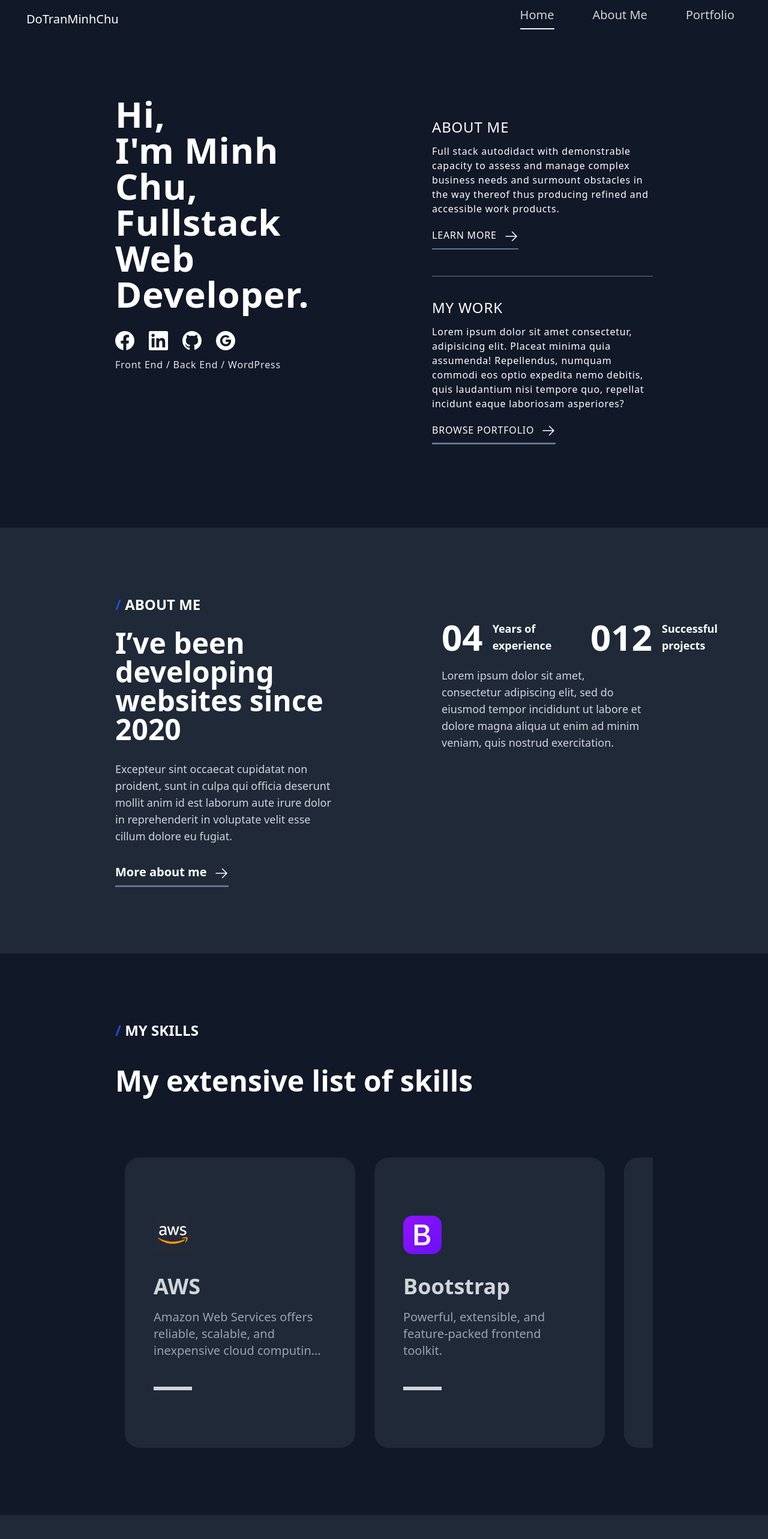
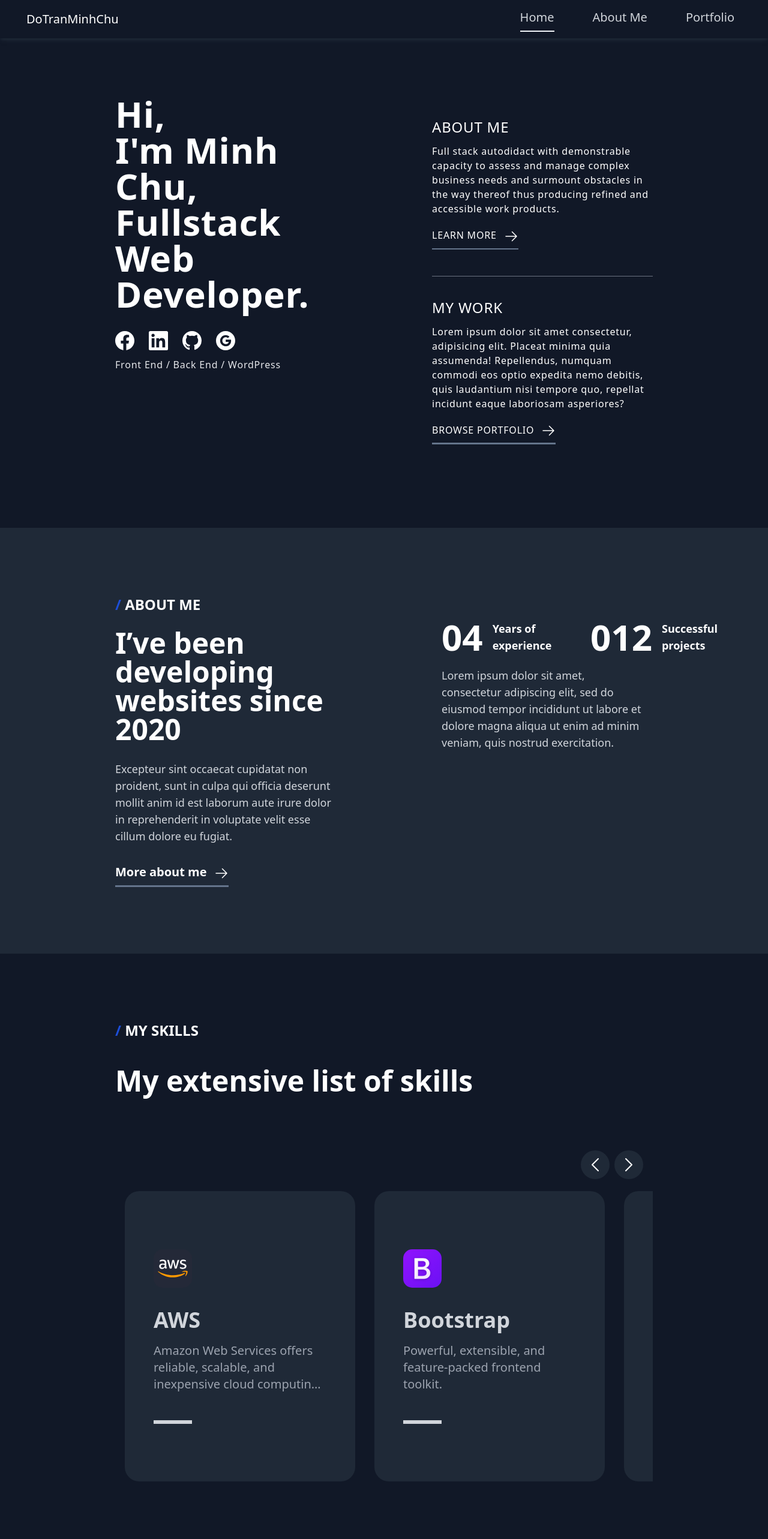
Before and after one commit to DoTranMinhChu/portfolio, a Next.js app: page / in a window 1280 px wide. Shown: the top 2566 px of the page at 60% size. Built offline with nearby package versions, Linux system fonts and the light colour scheme.

Commit message:
[CHANGE]: Animation navbar mobile

```diff
--- a/src/components/button/itemMenuButton.component.tsx
+++ b/src/components/button/itemMenuButton.component.tsx
@@ -12,8 +12,8 @@ export default function ItemMenuButton({ children, href, className, active, ...p
         <>
             <a href={href} className={`w-fit group cursor-pointer ${className || ""}`}>
                 <div className="inline-block h-6">{children}</div>
-                <div className="h-1.5 transition ease-in-out delay-150 ">
-                    <div className="flex justify-center w-full mt-2 h-2/5">
+                <div className="h-1.5 transition ease-in-out delay-150 relative">
+                    <div className="absolute flex justify-center w-full mt-2 h-2/5">
                         <div className={`h-full duration-300 ease-in-out delay-75 bg-slate-100 underline-button group-hover:w-full ${active ? "w-full" : ""}`} >
                         </div>
                     </div>
--- a/src/components/cards/portfolioCard.component.tsx
+++ b/src/components/cards/portfolioCard.component.tsx
@@ -7,7 +7,7 @@ interface Props extends IProps {
 export default function PortFolioCard({ children, className, data, ...props }: Props) {
     return (
         <>
-            <div className="w-full mx-auto overflow-hidden duration-300 bg-gray-900 cursor-pointer my-14 rounded-3xl group hover:scale-105 group-hover:ease-in-out">
+            <div className={`w-full mx-auto overflow-hidden duration-300 cursor-pointer my-14 rounded-3xl group hover:scale-105 group-hover:ease-in-out ${className}`}>
                 <div className="flex flex-wrap justify-end m-6 font-medium mt-9 group ">
                     {
                         data.technicals.map((technicalProject: ITechnicalProject) => {
@@ -29,7 +29,7 @@ export default function PortFolioCard({ children, className, data, ...props }: P
                     <img className="" src={data.thumnailUrl}></img>
                 </div>
 
-            </div>
+            </div >
 
         </>
     )
--- a/src/components/navbar/index.tsx
+++ b/src/components/navbar/index.tsx
@@ -12,8 +12,8 @@ export default function Navbar() {
     }
     return (
         <>
-            <nav className="bg-gray-900">
-                <div className="px-2 mx-auto sm:px-6 lg:px-8">
+            <nav className="relative shadow-md shadow-gray-800">
+                <div className="relative z-50 px-2 mx-auto bg-gray-900 sm:px-6 lg:px-8">
                     <div className="relative flex items-center h-16">
                         <div className="absolute inset-y-0 left-0 flex items-center sm:hidden">
 
@@ -53,8 +53,8 @@ export default function Navbar() {
                 </div>
 
 
-                <div className={openMobileMenu ? "hidden" : "" + " sm:hidden"} id="mobile-menu">
-                    <div className="px-2 pt-2 pb-3 space-y-1 shadow-md shadow-gray-800">
+                <div className={`duration-500 ease-in-out bg-gray-900 top-full left-0 right-0 h-fit overflow-hidden z-0  ${openMobileMenu ? "!-top-40" : "sm:!-top-40"} absolute shadow-md shadow-gray-800`} id="mobile-menu">
+                    <div className="px-2 pt-2 pb-3">
                         {
                             menuNavbarList.map((item: TItemNavbar) => {
 
--- a/src/components/portfolioList/index.tsx
+++ b/src/components/portfolioList/index.tsx
@@ -1,15 +1,17 @@
 import { IProps } from "@/interfaces/iProps.interface"
 import PortFolioCard from "../cards/portfolioCard.component"
-import { projectsList } from "@/data/projectsList"
+
 import { IProject } from "@/interfaces/iProject.interface";
 
 interface Props extends IProps {
+    projectsList: IProject[],
+    cardClassName?: string
 }
-export default function PortfolioList({ children, className, data, ...props }: Props) {
+export default function PortfolioList({ children, className, projectsList, cardClassName, data, ...props }: Props) {
     const leftData: JSX.Element[] = [];
     const rightData: JSX.Element[] = [];
     projectsList.forEach((value: IProject, index: number) => {
-        const card = <PortFolioCard data={value} key={value.name} />
+        const card = <PortFolioCard data={value} key={value.name} className={cardClassName ? cardClassName : ""} />
         if (index % 2 == 0) {
             rightData.push(card);
         } else {
--- a/src/components/skillsList/index.tsx
+++ b/src/components/skillsList/index.tsx
@@ -1,7 +1,7 @@
 import SkillCard from "@/components/cards/skillCard.component";
 import { skillsList } from "@/data/skillsList";
 import { ICardSkills } from "@/interfaces/iCardSkills.interface";
-import { useEffect, useRef, useState } from "react";
+import { useCallback, useEffect, useRef, useState } from "react";
 import { MouseEvent } from "react";
 export default function SkillsList() {
     const boxList = useRef<any>(null);
@@ -10,29 +10,53 @@ export default function SkillsList() {
     const [pressed, setPressed] = useState<boolean>(false);
     const [startX, setStartX] = useState<number>(0);
     const [dataList, setDataList] = useState<ICardSkills[]>(skillsList);
+    const [hadAddTransition, setHadAddTransition] = useState<boolean>(false);
     const handleMouseDown = (e: MouseEvent) => {
         setStartX(e.clientX - translateXPosition);
         setPressed(true);
 
     }
+    const timing = 500;
     const handleMouseMove = (e: MouseEvent) => {
         if (!pressed) return;
-        const childrenWidth = boxList.current.children[0].offsetWidth;
-        const cardDisplay = outerBox.current.offsetWidth / childrenWidth;
-        const minPositionToLeft = - (childrenWidth * (skillsList.length - cardDisplay));
+        setHadAddTransition(false);
         const newtranslateXPosition = e.clientX - startX;
-        setTranslateXPosition(e.clientX - startX);
-        if (newtranslateXPosition > 0) setTranslateXPosition(0)
-        if (newtranslateXPosition < minPositionToLeft) setTranslateXPosition(minPositionToLeft);
-
+        setNewtranslateXPosition(newtranslateXPosition)
     }
     const handleMouseUp = (e: MouseEvent) => {
         setPressed(false);
     }
+    const setNewtranslateXPosition = (newtranslateXPosition: number) => {
+        const childrenWidth = boxList.current.children[0].offsetWidth;
+        const cardDisplay = outerBox.current.offsetWidth / childrenWidth;
+        const minPositionToLeft = - (childrenWidth * (skillsList.length - cardDisplay));
+        setTranslateXPosition(newtranslateXPosition);
+        if (newtranslateXPosition > 0) setTranslateXPosition(0);
+        if (newtranslateXPosition < minPositionToLeft) setTranslateXPosition(minPositionToLeft);
+    }
+    const handleChangeSkill = (numberChange: number) => {
+        const childrenWidth = boxList.current.children[0].offsetWidth;
+        let newtranslateXPosition = translateXPosition - numberChange * childrenWidth;
+        newtranslateXPosition = Math.ceil(newtranslateXPosition / childrenWidth) * childrenWidth
+        setHadAddTransition(true);
+        setTranslateXPosition(newtranslateXPosition);
+        setNewtranslateXPosition(newtranslateXPosition)
+    }
+
+
     return (
         <>
             <div className="w-full mt-20 overflow-hidden" ref={outerBox}>
-                <div className="flex cursor-pointer duration-0 min-w-max" style={{ transform: `translateX(${translateXPosition}px)` }} onMouseDown={handleMouseDown} onMouseMove={handleMouseMove} onMouseUp={handleMouseUp} ref={boxList}>
+                <div className="flex justify-end px-3">
+                    <svg className="w-12 h-12 p-2 m-1 bg-gray-800 rounded-full cursor-pointer hover:bg-gray-700" fill="none" stroke="currentColor" strokeWidth="1.5" viewBox="0 0 24 24" xmlns="http://www.w3.org/2000/svg" aria-hidden="true" onClick={() => handleChangeSkill(-1)}>
+                        <path strokeLinecap="round" strokeLinejoin="round" d="M15.75 19.5L8.25 12l7.5-7.5"></path>
+                    </svg>
+                    <svg className="w-12 h-12 p-2 m-1 bg-gray-800 rounded-full cursor-pointer hover:bg-gray-700" fill="none" stroke="currentColor" strokeWidth="1.5" viewBox="0 0 24 24" xmlns="http://www.w3.org/2000/svg" aria-hidden="true" onClick={() => handleChangeSkill(1)}>
+                        <path strokeLinecap="round" strokeLinejoin="round" d="M8.25 4.5l7.5 7.5-7.5 7.5"></path>
+                    </svg>
+
+                </div>
+                <div className={`flex cursor-pointer duration-0 min-w-max ${hadAddTransition ? `duration-${500} ease-in-out` : ""}`} style={{ transform: `translateX(${translateXPosition}px)` }} onMouseDown={handleMouseDown} onMouseMove={handleMouseMove} onMouseUp={handleMouseUp} onMouseOut={handleMouseUp} ref={boxList}>
                     {
                         dataList.map((item: ICardSkills) => {
                             return (
--- a/src/pages/about-me/index.tsx
+++ b/src/pages/about-me/index.tsx
@@ -4,7 +4,6 @@ import Link from "next/link";
 export default function AboutMe() {
   return (
     <>
-
       <div className="px-4 py-12 sm:py-18 md:py-24 sm:px-8 md:px-24 xl:px-48">
         <section>
           <h1 className="mb-8 text-6xl font-semibold"> I&apos;m Minh Chu,<br/>Fullstack Web Developer.</h1>
--- a/src/pages/index.tsx
+++ b/src/pages/index.tsx
@@ -2,6 +2,7 @@ import OpenMoreButton from "@/components/button/openMoreButton.component";
 import PortfolioList from "@/components/portfolioList";
 import SkillsList from "@/components/skillsList";
 import SocialsList from "@/components/socialsList";
+import { projectsList } from "@/data/projectsList"
 import { NextSeo } from "next-seo";
 
 
@@ -9,7 +10,7 @@ export default function Home() {
   return (
     <>
       <NextSeo
-        title="Do Tran Minh Chu Portfolio"
+        title="Do Tran Minh Chu"
         description="Do Tran Minh Chu Portfolio, introduce about projects, experiences, education,...."
         openGraph={{
           url: '/',
@@ -100,7 +101,7 @@ export default function Home() {
       </section >
       {/* My Portfolio Body Home Page */}
       <section className="bg-gray-800">
-        <PortfolioList>
+        <PortfolioList projectsList={projectsList.slice(0, 4)} cardClassName="bg-gray-900">
           <div>
             <div className="py-4 text-2xl font-semibold uppercase">
               <span className="text-blue-700 h-14">/</span> My portfolio
--- a/src/pages/portfolio/index.tsx
+++ b/src/pages/portfolio/index.tsx
@@ -1,9 +1,23 @@
+import OpenMoreButton from "@/components/button/openMoreButton.component";
+import PortfolioList from "@/components/portfolioList";
+import { projectsList } from "@/data/projectsList";
 
 
 export default function Projects() {
   return (
     <>
-      <h1>Projects</h1>
+      <section className="bg-gray-800">
+
+        <PortfolioList projectsList={projectsList} cardClassName="bg-gray-900">
+          <div>
+            <div className="py-4 text-2xl font-semibold uppercase">
+              <span className="text-blue-700 h-14">/</span> My portfolio
+            </div>
+            <h2 className="py-2 text-5xl font-semibold">Take a look at the latest projects I’ve done</h2>
+            <OpenMoreButton className="py-3 text-xl font-bold ">Browse all projects</OpenMoreButton>
+          </div>
+        </PortfolioList>
+      </section>
     </>
   )
 }
```
